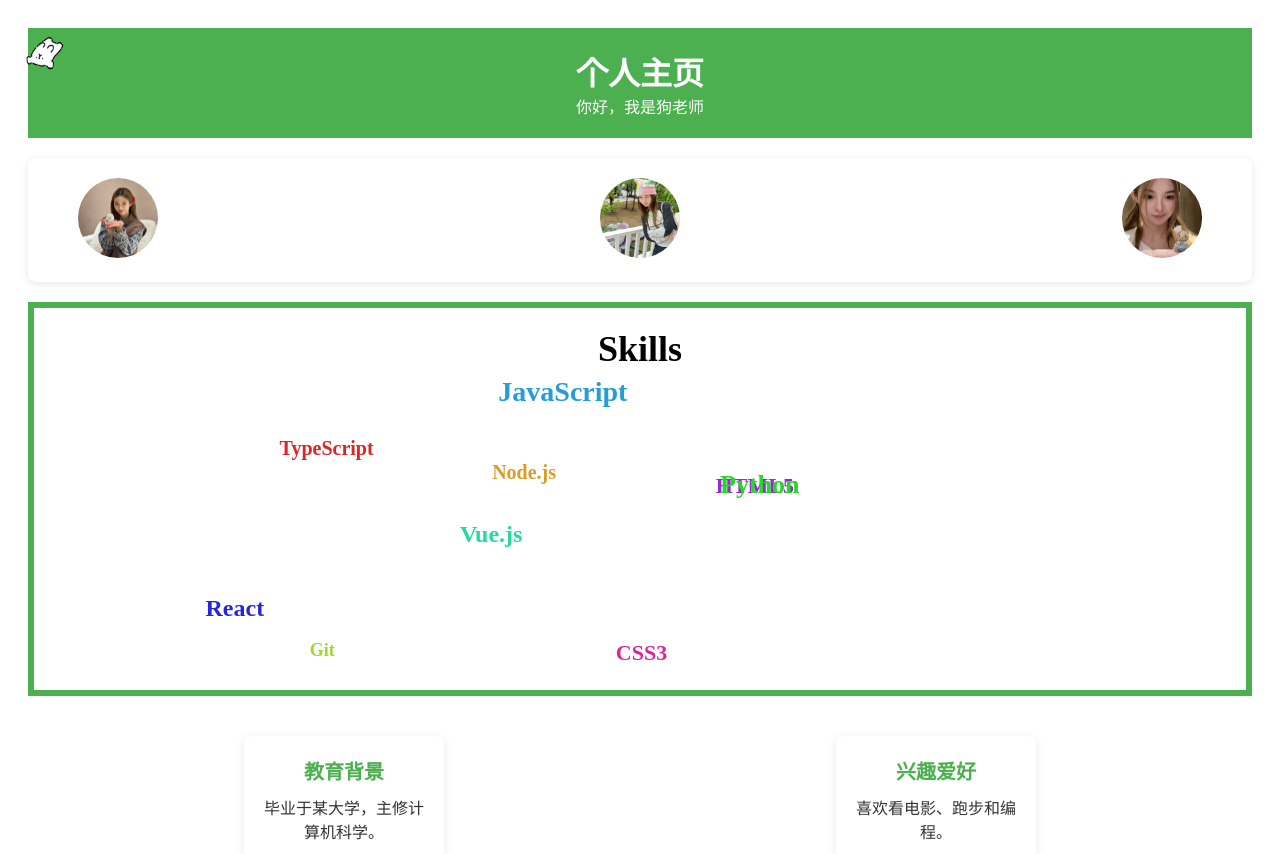
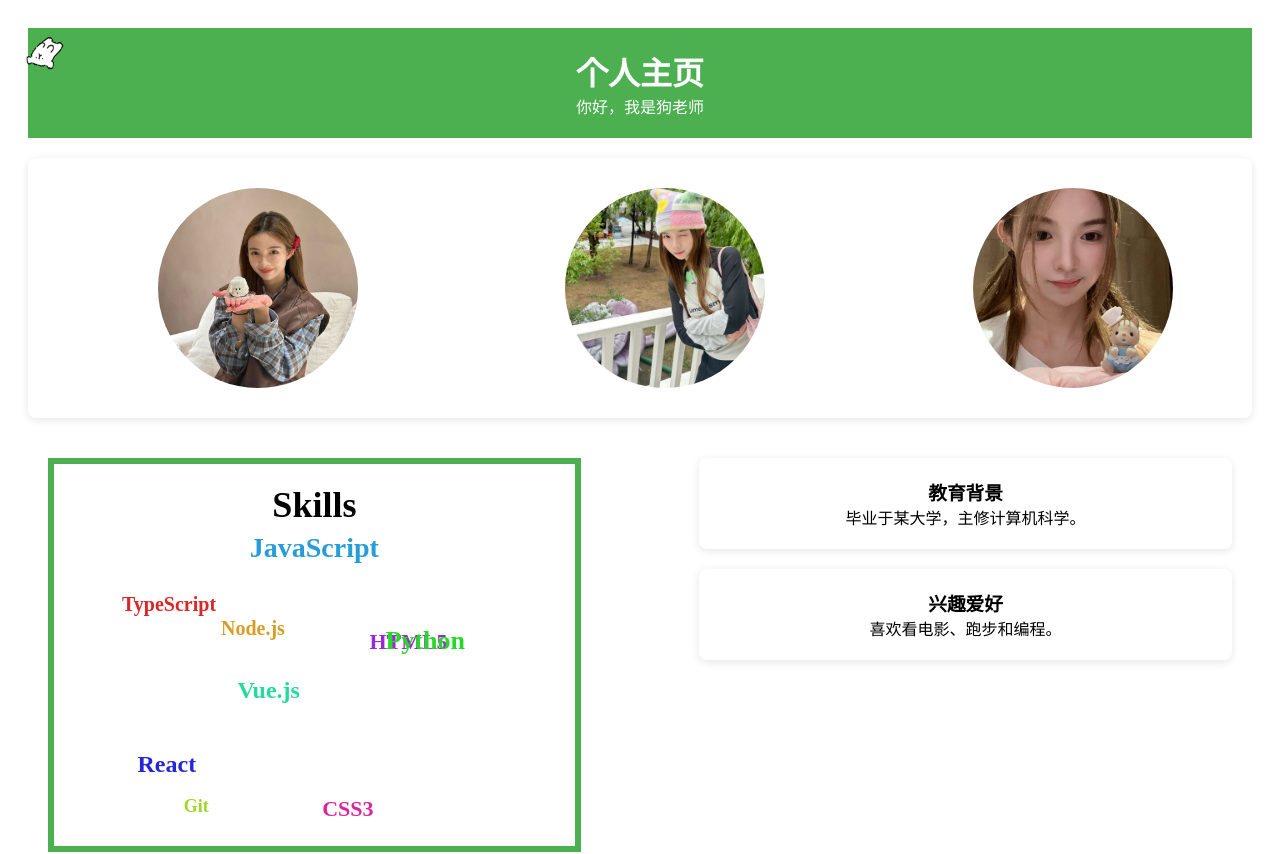
Before and after one commit to Hyanmo/site, a Vue app: page / in a window 1280 px wide. Shown: the top 854 px of the page. Built offline with nearby package versions, Linux system fonts and the light colour scheme.

Commit message:
增加旋转动效1.0改善页面

```diff
--- a/src/App.vue
+++ b/src/App.vue
@@ -1,6 +1,6 @@
 <template>
   <div id="app">
-    <MyPet/>
+    <MyPet />
     <header class="header">
       <h1>个人主页</h1>
       <p>你好，我是狗老师</p>
@@ -8,46 +8,46 @@
 
     <section class="intro">
       <div class="profile-left">
-        <!-- 左图部分，带超链接 -->
-        <a href="https://baidu.com" target="_blank">
-          <!-- 使用 HoverZoom 组件 -->
+        <a href="https://baidu.com" target="_blank" class="hover-container">
           <HoverZoom
             :src="require('@/assets/2.jpg')"
+            :backSrc="require('@/assets/1.jpg')"
             alt="Profile Picture"
+            backAlt="back Picture"
           />
         </a>
       </div>
 
       <div class="profile-center">
-        <!-- 中图部分，带超链接 -->
-        <a href="https://baidu.com" target="_blank">
-          <!-- 使用 HoverZoom 组件 -->
+        <a href="https://baidu.com" target="_blank" class="hover-container">
           <HoverZoom
             :src="require('@/assets/3.jpg')"
+            :backSrc="require('@/assets/1.jpg')"
             alt="Profile Picture"
+            backAlt="back Picture"
           />
         </a>
       </div>
 
       <div class="profile-right">
-        <!-- 右图部分，带超链接 -->
-        <a href="https://baidu.com" target="_blank">
-          <!-- 使用 HoverZoom 组件 -->
+        <a href="https://baidu.com" target="_blank" class="hover-container">
           <HoverZoom
             :src="require('@/assets/4.jpg')"
+            :backSrc="require('@/assets/1.jpg')"
             alt="Profile Picture"
+            backAlt="back Picture"
           />
         </a>
       </div>
     </section>
 
-    <section class="skills">
+    <section class="skills-and-cards">
+      <div class="skills">
         <p>Skills</p>
-      <!-- 词云部分保持不变 -->
         <WordCloud />
-    </section>
+      </div>
 
-    <section class="about-me">
+      <div class="about-me">
         <div class="card">
           <h3>教育背景</h3>
           <p>毕业于某大学，主修计算机科学。</p>
@@ -55,6 +55,7 @@
         <div class="card">
           <h3>兴趣爱好</h3>
           <p>喜欢看电影、跑步和编程。</p>
+        </div>
       </div>
     </section>
 
@@ -125,6 +126,13 @@ body {
 #app {
   text-align: center;
   padding: 20px;
+  animation: fadeIn 2s forwards; /* 页面渐显 */
+}
+
+@keyframes fadeIn {
+  to {
+    opacity: 1;
+  }
 }
 
 .header {
@@ -135,32 +143,31 @@ body {
   animation: fadeIn 2s forwards;
 }
 
-@keyframes fadeIn {
-  to {
-    opacity: 1;
-  }
-}
-
 .intro {
-  display: flex;                      /* 使用 Flexbox 布局 */
-  justify-content: space-between;     /* 元素之间的间距自动分配 */
-  align-items: center;                /* 垂直方向居中 */
-  padding: 20px;
+  display: flex;
+  justify-content: space-between;
+  align-items: center;
+  padding: 30px;
   background-color: #fff;
   margin-top: 20px;
   border-radius: 8px;
   box-shadow: 0 2px 8px rgba(0, 0, 0, 0.1);
 }
 
-.profile-left a:hover img,
-.profile-center a:hover img,
-.profile-right a:hover img {
-  transform: scale(1.1);  /* 图片放大 */
-  transition: transform 0.3s ease; /* 添加平滑过渡 */
+.profile-left, .profile-center, .profile-right {
+  position: relative;
+  width: 30%;
+}
+
+.skills-and-cards {
+  display: flex;
+  justify-content: space-between;
+  padding: 20px;
+  margin-top: 20px;
 }
 
 .skills {
-  margin-top: 20px;
+  width: 45%;
   background-color: #ffffff;
   text-align: center;
   font-size: 36px;
@@ -171,9 +178,9 @@ body {
 
 .about-me {
   display: flex;
-  justify-content: space-around;
-  padding: 20px;
-  margin-top: 20px;
+  flex-direction: column;
+  align-items: center;
+  width: 45%;
 }
 
 .card {
@@ -181,19 +188,9 @@ body {
   padding: 20px;
   border-radius: 8px;
   box-shadow: 0 2px 8px rgba(0, 0, 0, 0.1);
-  width: 200px;
+  width: 100%;
+  margin-bottom: 20px;
   text-align: center;
-}
-
-.card h3 {
-  margin-bottom: 10px;
-  font-size: 20px;
-  color: #4CAF50;
-}
-
-.card p {
-  font-size: 16px;
-  color: #333;
 }
 
 .contact {
@@ -255,37 +252,21 @@ a {
   text-decoration: none;
 }
 
-.profile-left, .profile-center, .profile-right {
-  display: flex;
-  justify-content: center;            /* 水平居中 */
-  align-items: center;                /* 垂直居中 */
-}
-
-.profile-left a, .profile-center a, .profile-right a {
-  display: block;                    /* 使 <a> 标签充满父容器 */
-  text-decoration: none;              /* 移除链接下划线 */
-}
-
-.profile-left {
-  justify-content: flex-start;       /* 左对齐 */
-  margin-left: 30px;
-}
-
-.profile-center {
-  justify-content: center;           /* 居中对齐 */
-}
-
-.profile-right {
-  justify-content: flex-end;         /* 右对齐 */
-  margin-right: 30px;
-}
-
 @media (max-width: 768px) {
   .intro {
-    flex-direction: column;   /* 在手机端将三列布局改为竖排 */
+    flex-direction: column;
   }
   .profile-left, .profile-center, .profile-right {
     margin-bottom: 20px;
   }
+
+  .skills-and-cards {
+    flex-direction: column;
+    align-items: center;
+  }
+
+  .skills, .about-me {
+    width: 100%;
+  }
 }
 </style>
--- a/src/components/HoverZoom.vue
+++ b/src/components/HoverZoom.vue
@@ -1,11 +1,14 @@
 <template>
-    <img
-      class="profile-pic"
-      :src="src"
-      :alt="alt"
-      @mouseover="zoomIn"
-      @mouseleave="zoomOut"
-    />
+  <div class="zoom-container">
+    <div class="flip-container" @mouseover="zoomIn" @mouseleave="zoomOut">
+      <div class="flipper" ref="flipper">
+        <!-- 正面图片 -->
+        <img class="profile-pic front" :src="src" :alt="alt" />
+        <!-- 反面图片 -->
+        <img class="profile-pic back" :src="backSrc" :alt="backAlt" />
+      </div>
+    </div>
+  </div>
 </template>
 
 <script>
@@ -19,32 +22,77 @@
     alt: {
       type: String,
       required: true
+    },
+    backSrc: {
+      type: String,
+      required: true
+    },
+    backAlt: {
+      type: String,
+      required: true
     }
   },
   methods: {
-      zoomIn(event) {
-        event.target.style.transform = 'scale(1.2)';
-        event.target.style.transition = 'transform 0.3s ease';
+    zoomIn() {
+      const flipper = this.$refs.flipper;
+
+      // 鼠标悬停时开始旋转到540度
+      flipper.style.transition = "transform 2s ease-in-out";  // 旋转到540度的动画
+      flipper.style.transform = "rotateY(540deg)";  // 旋转540度
     },
-      zoomOut(event) {
-        event.target.style.transform = 'scale(1)';
-        event.target.style.transition = 'transform 0.3s ease';
+    zoomOut() {
+      const flipper = this.$refs.flipper;
+
+      // 鼠标移开时加速回到正面
+      flipper.style.transition = "transform 1s ease-out";  // 加速回正面
+      flipper.style.transform = "rotateY(0deg)";  // 恢复为正面
     }
   }
 }
 </script>
 
 <style scoped>
-.profile-pic {
-    width: 80px;
-    height: 80px;
-    border-radius: 50%;
-    object-fit: cover;
-    cursor: pointer;
-    transition: transform 0.3s ease-in-out;/* 放大效果 */
+.zoom-container {
+  perspective: 1200px; /* 3D透视深度 */
 }
 
-.profile-pic:hover {
-    transform: scale(1.1);/* 鼠标悬停时放大 */
+.flip-container {
+  width: 200px;
+  height: 200px;
+  position: relative;
+  cursor: pointer;
+  transform-style: preserve-3d; /* 允许子元素在3D空间中旋转 */
+  display: flex;
+  align-items: center;
+  justify-content: center;
+}
+
+.flipper {
+  width: 100%;
+  height: 100%;
+  position: absolute;
+  transform-style: preserve-3d; /* 保持3D效果 */
+  transform-origin: center; /* 保证旋转围绕图片的中心 */
+  transform: rotateY(0deg); /* 初始状态为正面 */
+  display: block;
+}
+
+.profile-pic {
+  width: 100%;
+  height: 100%;
+  border-radius: 50%;  /* 圆形图片 */
+  object-fit: cover;
+  position: absolute;
+  backface-visibility: hidden; /* 隐藏背面图片 */
+}
+
+/* 正面图片 */
+.profile-pic.front {
+  transform: rotateY(0deg); /* 正面图片初始时无需旋转 */
+}
+
+/* 反面图片 */
+.profile-pic.back {
+  transform: rotateY(180deg); /* 反面图片初始时旋转180度 */
 }
 </style>
```
Lines whose indentation alone changed are shown as unchanged.
